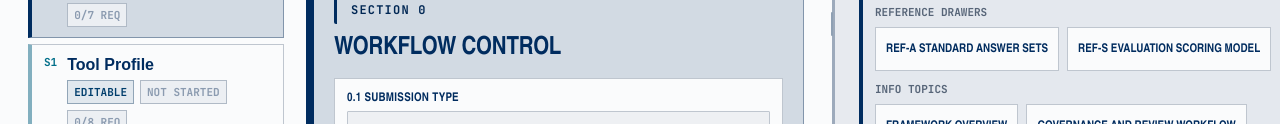
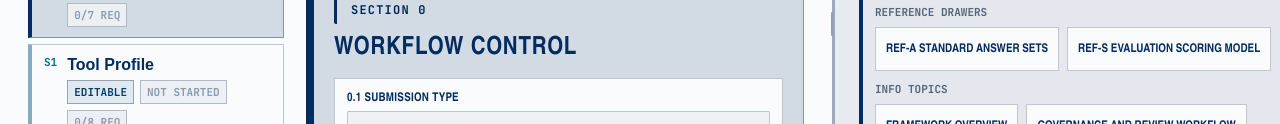
Before and after one commit to utsmok/trust-questionnaire, a website with bundled scripts: page trust-framework.html in a window 1280 px wide. Shown: the part 435-559 px from the top of the page. Built offline with nearby package versions, Linux system fonts and the light colour scheme.

Commit message:
refactor(tokens): add spacing, z-index, and duration tokens; adjust type scale and on-accent values

```diff
--- a/static/css/tokens.css
+++ b/static/css/tokens.css
@@ -42,37 +42,37 @@
   --section-control-accent-strong: color-mix(in srgb, var(--section-control-accent) 88%, black);
   --section-control-tint: color-mix(in srgb, var(--section-control-accent) 16%, var(--ut-white));
   --section-control-border: color-mix(in srgb, var(--section-control-accent) 32%, var(--ut-border));
-  --section-control-on-accent: var(--ut-white);
+  --section-control-on-accent: #ffffff;
 
   --section-profile-accent: var(--ut-blue);
   --section-profile-accent-strong: color-mix(in srgb, var(--section-profile-accent) 88%, black);
   --section-profile-tint: color-mix(in srgb, var(--section-profile-accent) 16%, var(--ut-white));
   --section-profile-border: color-mix(in srgb, var(--section-profile-accent) 32%, var(--ut-border));
-  --section-profile-on-accent: var(--ut-white);
+  --section-profile-on-accent: #ffffff;
 
   --section-setup-accent: color-mix(in srgb, var(--ut-darkblue) 52%, var(--ut-blue));
   --section-setup-accent-strong: color-mix(in srgb, var(--section-setup-accent) 88%, black);
   --section-setup-tint: color-mix(in srgb, var(--section-setup-accent) 16%, var(--ut-white));
   --section-setup-border: color-mix(in srgb, var(--section-setup-accent) 32%, var(--ut-border));
-  --section-setup-on-accent: var(--ut-white);
+  --section-setup-on-accent: #ffffff;
 
   --section-tr-accent: var(--tr);
   --section-tr-accent-strong: color-mix(in srgb, var(--section-tr-accent) 86%, black);
   --section-tr-tint: color-mix(in srgb, var(--section-tr-accent) 16%, var(--ut-white));
   --section-tr-border: color-mix(in srgb, var(--section-tr-accent) 32%, var(--ut-border));
-  --section-tr-on-accent: var(--ut-white);
+  --section-tr-on-accent: #ffffff;
 
   --section-re-accent: var(--re);
   --section-re-accent-strong: color-mix(in srgb, var(--section-re-accent) 86%, black);
   --section-re-tint: color-mix(in srgb, var(--section-re-accent) 16%, var(--ut-white));
   --section-re-border: color-mix(in srgb, var(--section-re-accent) 32%, var(--ut-border));
-  --section-re-on-accent: var(--ut-white);
+  --section-re-on-accent: #ffffff;
 
   --section-uc-accent: var(--uc);
   --section-uc-accent-strong: color-mix(in srgb, var(--section-uc-accent) 86%, black);
   --section-uc-tint: color-mix(in srgb, var(--section-uc-accent) 16%, var(--ut-white));
   --section-uc-border: color-mix(in srgb, var(--section-uc-accent) 32%, var(--ut-border));
-  --section-uc-on-accent: var(--ut-white);
+  --section-uc-on-accent: #ffffff;
 
   --section-se-accent: var(--se);
   --section-se-accent-strong: color-mix(in srgb, var(--section-se-accent) 86%, black);
@@ -98,7 +98,7 @@
     var(--section-reference-accent) 32%,
     var(--ut-border)
   );
-  --section-reference-on-accent: var(--ut-white);
+  --section-reference-on-accent: #ffffff;
 
   --section-recommendation-accent: color-mix(in srgb, var(--ut-pink) 44%, var(--ut-darkblue));
   --section-recommendation-accent-strong: color-mix(
@@ -116,7 +116,7 @@
     var(--section-recommendation-accent) 32%,
     var(--ut-border)
   );
-  --section-recommendation-on-accent: var(--ut-white);
+  --section-recommendation-on-accent: #ffffff;
 
   --section-governance-accent: color-mix(in srgb, var(--ut-darkblue) 58%, var(--ut-slate));
   --section-governance-accent-strong: color-mix(
@@ -134,12 +134,12 @@
     var(--section-governance-accent) 32%,
     var(--ut-border)
   );
-  --section-governance-on-accent: var(--ut-white);
+  --section-governance-on-accent: #ffffff;
 
   /* Score-level semantic colors */
   --score-0: #c60c30;
   --score-1: #ea580c;
-  --score-2: #088080;
+  --score-2: #0e7490;
   --score-3: #4a8355;
 
   --score-0-tint: color-mix(in srgb, var(--score-0) 10%, var(--ut-white));
@@ -278,7 +278,7 @@
   --help-accent-strong: color-mix(in srgb, var(--help-accent) 88%, black);
   --help-tint: color-mix(in srgb, var(--help-accent) 10%, var(--ut-white));
   --help-border: color-mix(in srgb, var(--help-accent) 24%, var(--ut-border));
-  --help-on-accent: var(--ut-white);
+  --help-on-accent: #ffffff;
 
   /* Darkened variants for WCAG AA compliance on white-text nav buttons */
   --se-dark: color-mix(in srgb, var(--se) 76%, black);
@@ -286,14 +286,14 @@
 
   --header-h: 118px;
 
-  /* Type scale -- 7 steps, wider range for stronger hierarchy */
+  /* Type scale — 7 steps (xs, sm, md, body, sub, heading, display) */
   --text-xs: 0.6875rem;
   --text-sm: 0.75rem;
+  --text-md: 0.875rem;
   --text-body: 1rem;
   --text-sub: 1.2rem;
   --text-heading: 1.563rem;
   --text-display: 2.25rem;
-  --text-mega: 2.75rem;
 
   /* Line heights */
   --lh-body: 1.55;
@@ -301,7 +301,7 @@
   --lh-sub: 1.3;
 
   /* Letter spacing */
-  --ls-heading: -0.01em;
+  --ls-heading: 0.03em;
   --ls-body: 0;
   --ls-label: 0.02em;
   --ls-uppercase: 0.04em;
@@ -319,6 +319,9 @@
   --duration-instant: 100ms;
   --duration-fast: 150ms;
   --duration-normal: 200ms;
+  --duration-slow: 280ms;
+  --duration-tooltip-leave: 75ms;
+  --duration-accent: 400ms;
 
   /* Font-family tokens */
   --ff-body: 'Inter', ui-sans-serif, system-ui, sans-serif;
@@ -352,7 +355,10 @@
   --space-3: 12px;
   --space-4: 16px;
   --space-5: 20px;
+  --space-4-5: 18px;
+  --space-5-5: 22px;
   --space-6: 24px;
+  --space-7: 28px;
   --space-8: 32px;
   --space-10: 40px;
   --space-12: 48px;
@@ -365,14 +371,17 @@
   --border-accent: 6px;
   --border-accent-active: 8px;
 
-  /* Z-index scale */
   --z-panel-shadow: 4;
   --z-panel-progress: 5;
+  --z-divider: 10;
   --z-drawer-backdrop: 18;
   --z-drawer: 20;
   --z-header: 25;
   --z-accent-bar: 30;
   --z-surface: 40;
+  --z-header-chrome: 45;
+  --z-top-accent: 50;
+  --z-tooltip: 50;
   --z-skip-link: 50;
   --z-lightbox: 1000;
 }
```
